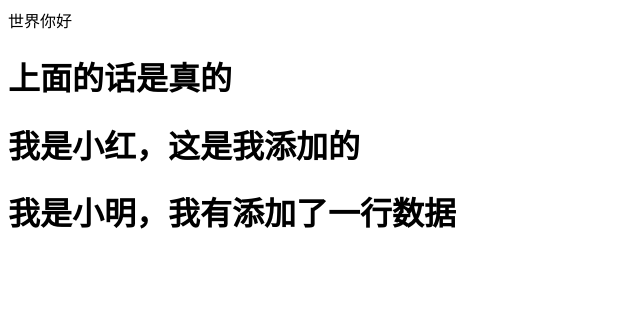
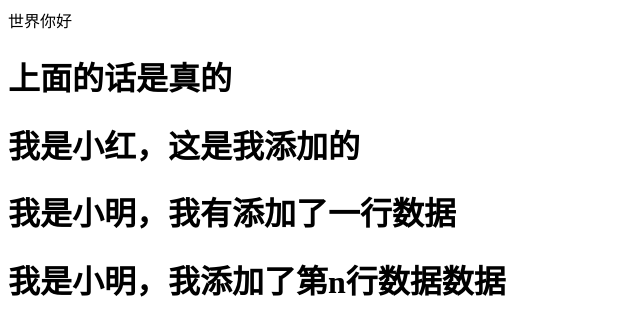
Before and after one commit to LunaZxg/test721, a plain HTML site: page index.html in a window 1280 px wide. Shown: the whole page, without its empty margins (0-640 px from the left). Drawn offline with Linux system fonts and the light colour scheme.

Commit message:
小明添加第n行数据

```diff
--- a/index.html
+++ b/index.html
@@ -10,5 +10,6 @@
 
 	<h1>我是小红，这是我添加的</h1>
 	<h1>我是小明，我有添加了一行数据</h1>
+	<h1>我是小明，我添加了第n行数据数据</h1>
 </body>
 </html>
```
Also changed, not shown: 01.txt.
